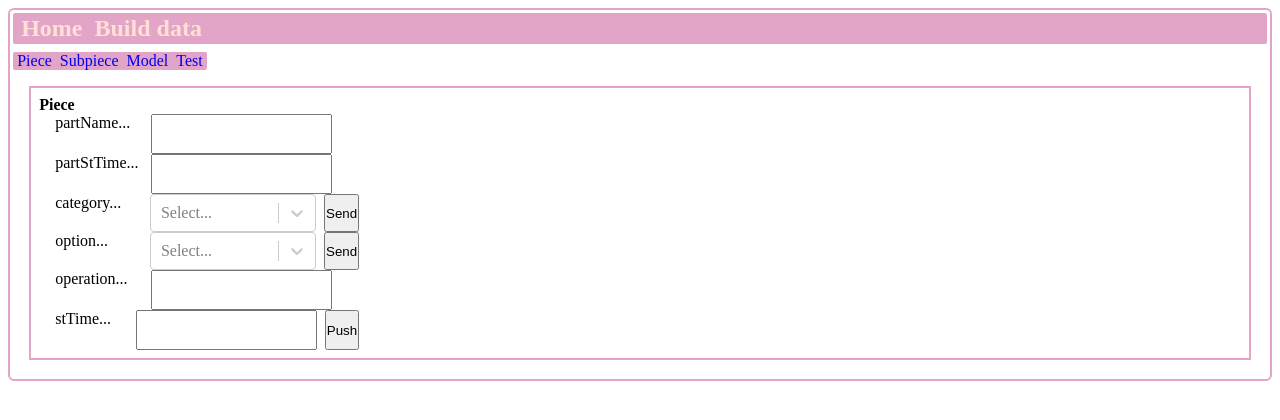
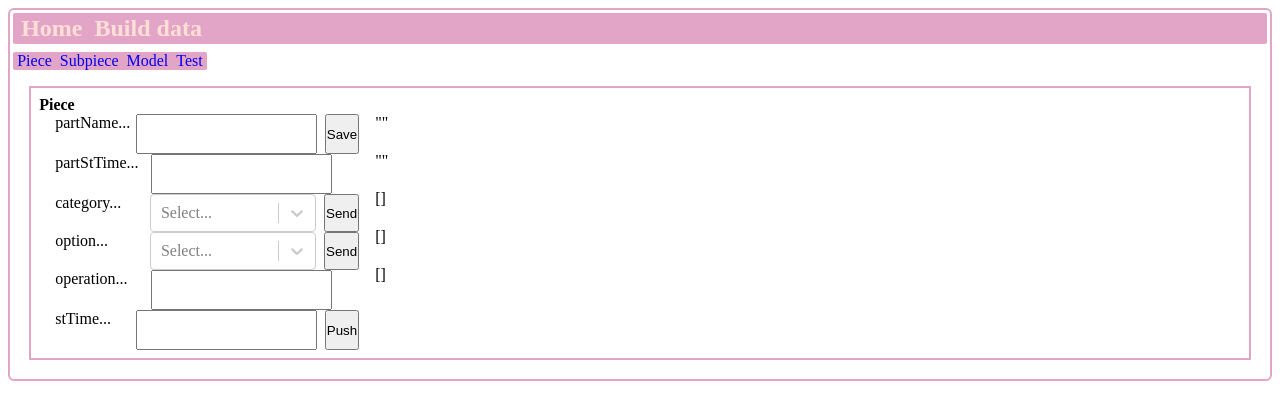
Before and after one commit to Saydva/Production-app, a React (Vite) app in the folder client/: page /buildData/piece in a window 1280 px wide. Shown: the top 420 px of the page. Built offline with nearby package versions, Linux system fonts and the light colour scheme.

Commit message:
result side is prepared for css customization, next i will try to send some data to db

```diff
--- a/client/src/components/build_components/buildDataComponents/ArrayControl.jsx
+++ b/client/src/components/build_components/buildDataComponents/ArrayControl.jsx
@@ -13,7 +13,10 @@ function ReactSelectArray(props) {
 
   // handle sendet data
   const handleSend = () => {
-    sendData(userChoice, name);
+    if (userChoice.length != 0) {
+      sendData(userChoice, name);
+      console.log(userChoice);
+    }
   };
 
   return (
--- a/client/src/components/build_components/buildDataComponents/OperationControl.jsx
+++ b/client/src/components/build_components/buildDataComponents/OperationControl.jsx
@@ -22,7 +22,6 @@ function ReactSelectOperation(props) {
     if (operationObj.name && operationObj.time) {
       sendData(operationObj, name);
     }
-    console.log(name);
   };
 
   return (
--- a/client/src/components/build_components/buildDataComponents/TextControl.jsx
+++ b/client/src/components/build_components/buildDataComponents/TextControl.jsx
@@ -1,14 +1,32 @@
-import React from "react";
+import React, { useState } from "react";
 
 function ReactSelectText(props) {
   const name = props.name;
   const sendData = props.handleData;
 
+  // if (name == "partStTime") {
+  //   let element = (document.querySelector(`button#partStTime`).style = {
+  //     display: "none",
+  //   });
+  // element.setAttribute(
+  //   "style",
+  //   "color:rgb(50,150,200); background-color:#e1f0fe;"
+  // );
+  // }
+  // sendData(e.target.value, name);
+
+  let [text] = useState("");
+
   // handle data from child
   const handleText = (e) => {
     if (sendData) {
-      sendData(e.target.value, name);
+      text = e.target.value;
     }
+  };
+
+  const send = (e) => {
+    e.preventDefault();
+    sendData(text, name);
   };
 
   return (
@@ -21,6 +39,13 @@ function ReactSelectText(props) {
           className="myInput"
           onChange={handleText}
         />
+        {name != "partStTime" ? (
+          <button onClick={send} id={name}>
+            Save
+          </button>
+        ) : (
+          ""
+        )}
       </div>
     </>
   );
--- a/client/src/components/css/input.css
+++ b/client/src/components/css/input.css
@@ -3,13 +3,14 @@
 } */
 
 .buildPage {
-  width: 20em;
   display: flex;
-  flex-direction: column;
+  flex-direction: row;
 }
 
 .input {
   max-width: 20rem;
+  display: flex;
+  flex-direction: column;
 }
 .myInput {
   height: 36px;
@@ -25,3 +26,16 @@ label {
 button {
   margin-left: 0.51rem;
 }
+.hidden {
+  display: none;
+}
+
+li {
+  margin-left: 1rem;
+  height: 38px;
+  list-style-type: none;
+}
+
+li:last-child {
+  height: 76px;
+}
--- a/client/src/components/inputData.jsx
+++ b/client/src/components/inputData.jsx
@@ -24,25 +24,30 @@ function InputData(props) {
 
   // data from text input
   const handleDataFromText = (childData, name) => {
-    obj[name].push(childData);
-    console.log(obj);
+    if (childData) {
+      setObj({ ...obj, partName: childData });
+    }
   };
 
   // data from operations inputs
 
   const handleDataOperations = (childData, name) => {
     obj[name].push(childData);
-    console.log(obj);
+    if (childData) {
+      setObj({ ...obj });
+    }
   };
 
-  // data from React-Select
+  // data from React-Select input
 
   const handleDataSelect = (childData, name) => {
     obj[name].push(childData);
-    console.log(obj);
+    if (childData) {
+      setObj({ ...obj });
+    }
   };
 
-  // before send remove falsy(unused) keys from obj
+  // first remove falsy(unused) keys from obj
 
   let delKeys = [];
 
@@ -63,7 +68,14 @@ function InputData(props) {
     });
   }
 
+  // component to render list of obj values
+
+  const list = Object.values(obj).map((e, i) => {
+    return <li key={i}>{JSON.stringify(e)}</li>;
+  });
+
   // implement axios
+
   let postData = async () => {
     console.log(obj);
     await axios
@@ -77,6 +89,8 @@ function InputData(props) {
         console.log(err.message);
       });
   };
+
+  // returning 3 elements depending on the property witch comes wit selected route
 
   const PieceElement = () => {
     return (
@@ -102,7 +116,9 @@ function InputData(props) {
             handleData={handleDataOperations}
           />
         </div>
-        <div className="result"></div>
+        <div className="result">
+          <p>{list}</p>
+        </div>
       </div>
     );
   };
```
